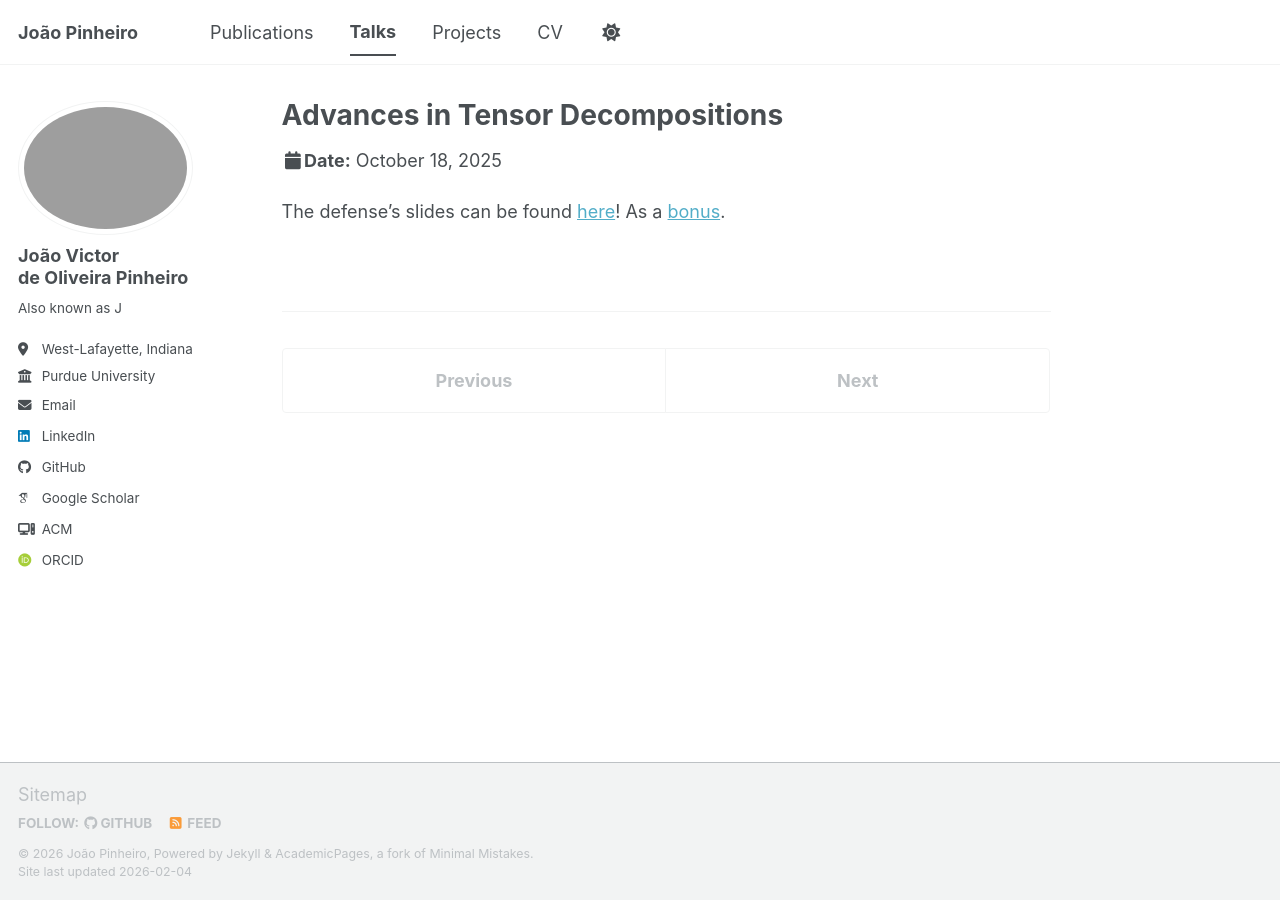
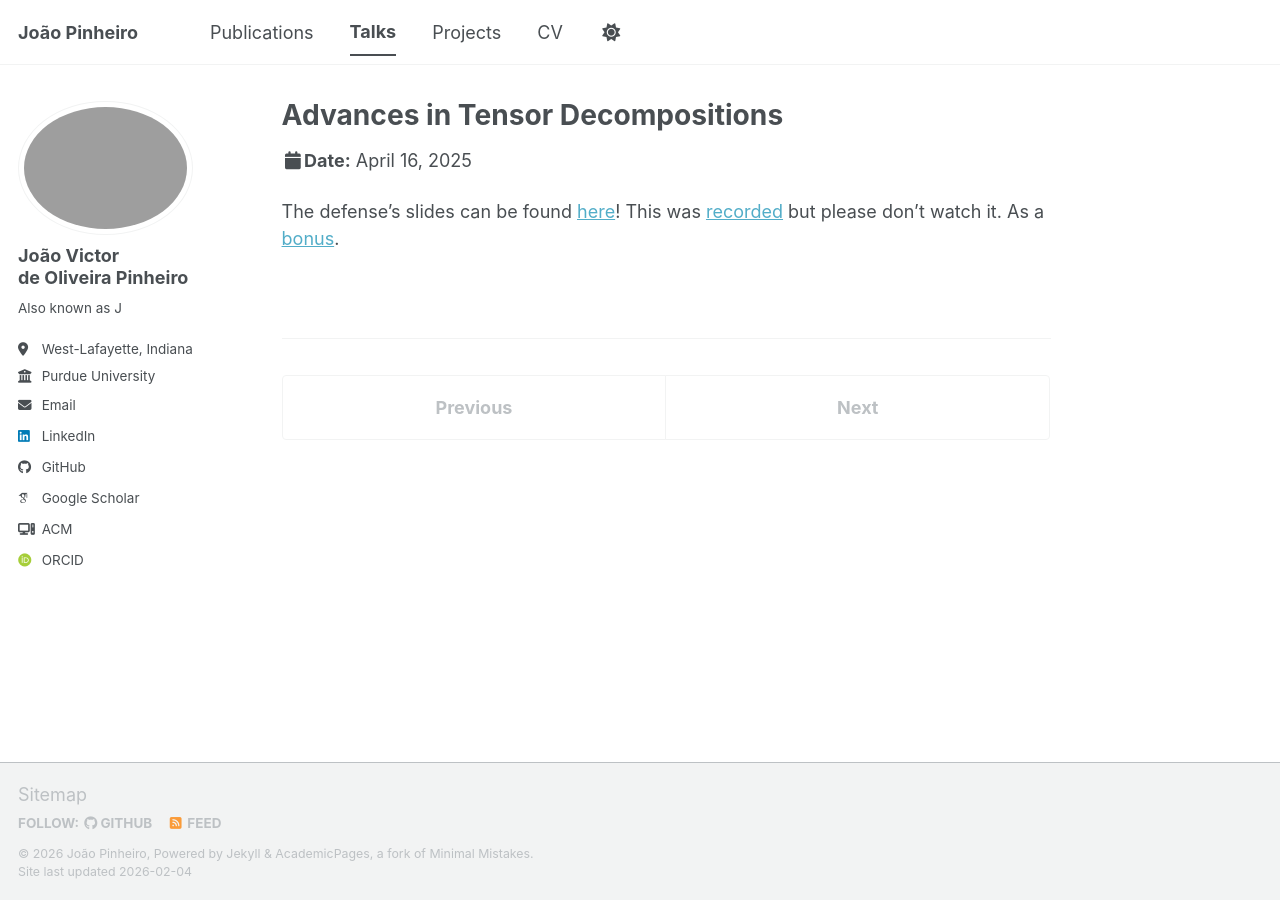
Before and after one commit to Jv7Pinheiro/Jv7Pinheiro.github.io, a Jekyll site: the page built from _talks/2025-04-16-MasterThesis-defense.md, in a window 1280 px wide. Built offline with Jekyll 4.4.1, drawn with Linux system fonts in a browser that asks for light colours; some web fonts are replaced; a script bundle is joined from its source files by our own code; library files that are not in the unit come from our copies.

Commit message:
Small Changes

```diff
--- a/_talks/2025-04-16-MasterThesis-defense.md
+++ b/_talks/2025-04-16-MasterThesis-defense.md
@@ -2,10 +2,10 @@
 title: "Advances in Tensor Decompositions"
 collection: talks
 type: "Master Thesis Defense"
-permalink: /talks/2025-10-18-MasterThesis-defense
+permalink: /talks/2025-04-16-MasterThesis-defense
 venue: "Manchester Hall at Wake Forest University"
-date: 2025-10-18
+date: 2025-04-16
 location: "Winston-Salem, NC, USA"
 ---
 
-The defense's slides can be found [here](/files/talks/MasterThesis-defense.pdf)! As a [bonus](https://www.instagram.com/p/DIjqALiPd-T/?hl=en&img_index=1).
+The defense's slides can be found [here](/files/talks/MasterThesis-defense.pdf)! This was [recorded](https://www.youtube.com/watch?v=EBB9XnZN5Y8) but please don't watch it. As a [bonus](https://www.instagram.com/p/DIjqALiPd-T/?hl=en&img_index=1).
```
Also changed, not shown: _publications/2025-06-24-Advances_In_Tensor_Decompositions.md (+1 -1 lines).
